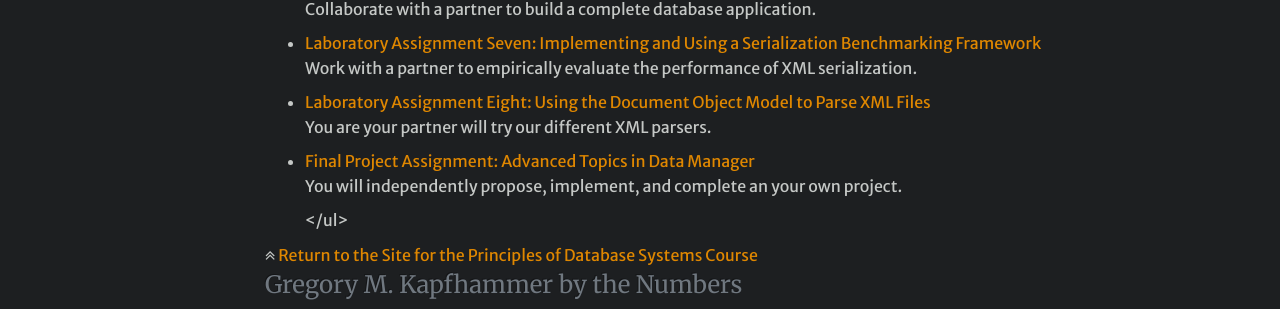
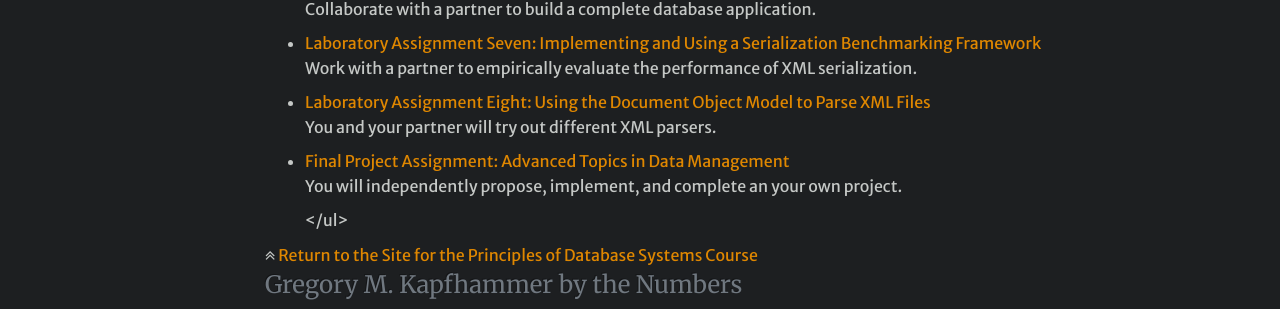
Before and after one commit to geerc/www, a Jekyll site: the page built from gkapfham/teaching/cs380F2014/laboratories.md, in a window 1280 px wide. Shown: the part 533-842 px from the top of the page. Built offline with Jekyll 4.4.1, drawn with Linux system fonts in a browser that asks for light colours; nearby versions of some CDN libraries; Markdown is read by kramdown in place of the engine named in the settings; comment, search, counter and statistics services are not loaded.

Commit message:
Making several small changes to the laboratories files for cs380F2014.

```diff
--- a/gkapfham/teaching/cs380F2014/laboratories.md
+++ b/gkapfham/teaching/cs380F2014/laboratories.md
@@ -35,11 +35,12 @@ Using the SQL Data Manipulation Language</a> <p>After creating and visualizing a
 Implementing and Evaluating Database-Centric Applications</a> <p>Collaborate with a partner to build a complete database application.</p>
 
 <li><a href="{{site.baseurl}}teaching/cs380F2014/provide/labs/lab7/cs380F2014-lab7.pdf">Laboratory Assignment Seven:
-Implementing and Using a Serialization Benchmarking Framework</a> <p>Work with a partner to empirically evaluate the performance of XML serialization.</p>
+Implementing and Using a Serialization Benchmarking Framework</a> <p>Work with a partner to empirically evaluate the
+performance of XML serialization.</p>
 
 <li><a href="{{site.baseurl}}teaching/cs380F2014/provide/labs/lab8/cs380F2014-lab8.pdf">Laboratory Assignment Eight:
-Using the Document Object Model to Parse XML Files</a> <p>You are your partner will try our different XML parsers.</p>
+Using the Document Object Model to Parse XML Files</a> <p>You and your partner will try out different XML parsers.</p>
 
 <li><a href="{{site.baseurl}}teaching/cs380F2014/provide/labs/labfp/cs380F2014-fp.pdf">Final Project Assignment:
-Advanced Topics in Data Manager</a> <p>You will independently propose, implement, and complete an your own project.</p>
+Advanced Topics in Data Management</a> <p>You will independently propose, implement, and complete an your own project.</p>
 </ul>
```
